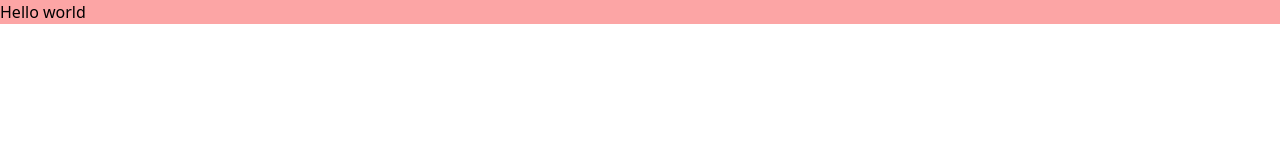
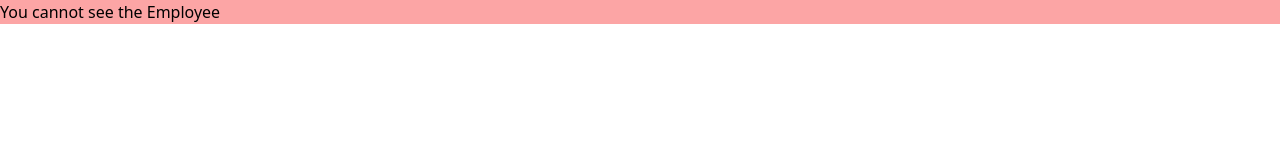
Before and after one commit to Angel-0025/cc_tutorial, a React (Create React App) app: page / in a window 1280 px wide. Shown: the top 160 px of the page. Built offline with nearby package versions, Linux system fonts and the light colour scheme.

Commit message:
going to props section

```diff
--- a/src/App.js
+++ b/src/App.js
@@ -1,9 +1,17 @@
-import "./App.css";
+import "./index.css";
+import Employee from "./components/Employee";
 
 function App() {
+  const showEmployee = false;
   return (
     <div className="App bg-red-300">
-      <h1>Hello world</h1>
+      {showEmployee ? (
+        <>
+          <Employee />
+        </>
+      ) : (
+        <p>You cannot see the Employee</p>
+      )}
     </div>
   );
 }
--- /dev/null
+++ b/src/components/Employee.js
@@ -0,0 +1,9 @@
+import React from 'react'
+
+const Employee = () => {
+  return (
+    <div>Employee</div>
+  )
+}
+
+export default Employee
```
Also changed, not shown: src/index.css (renamed from src/App.css).
